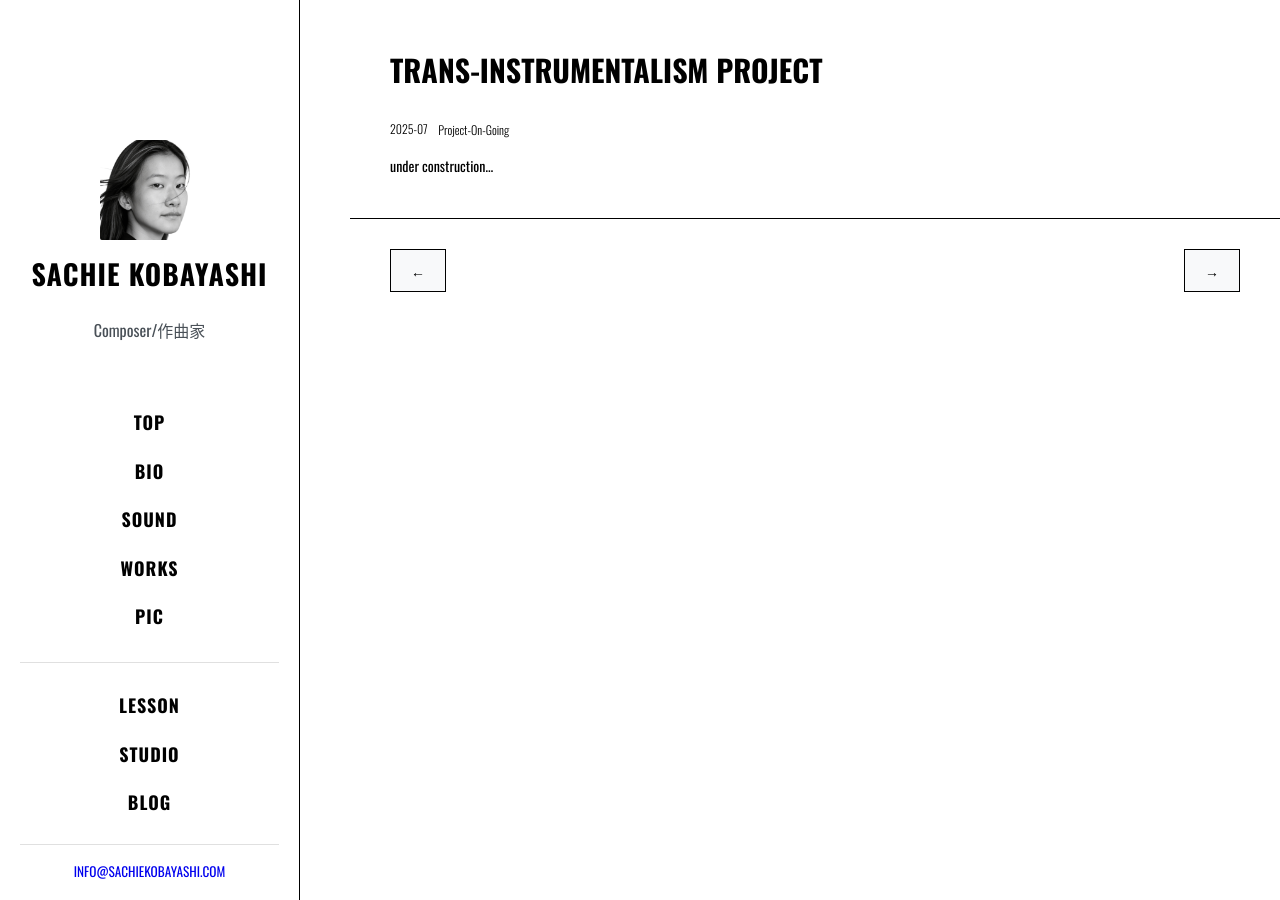
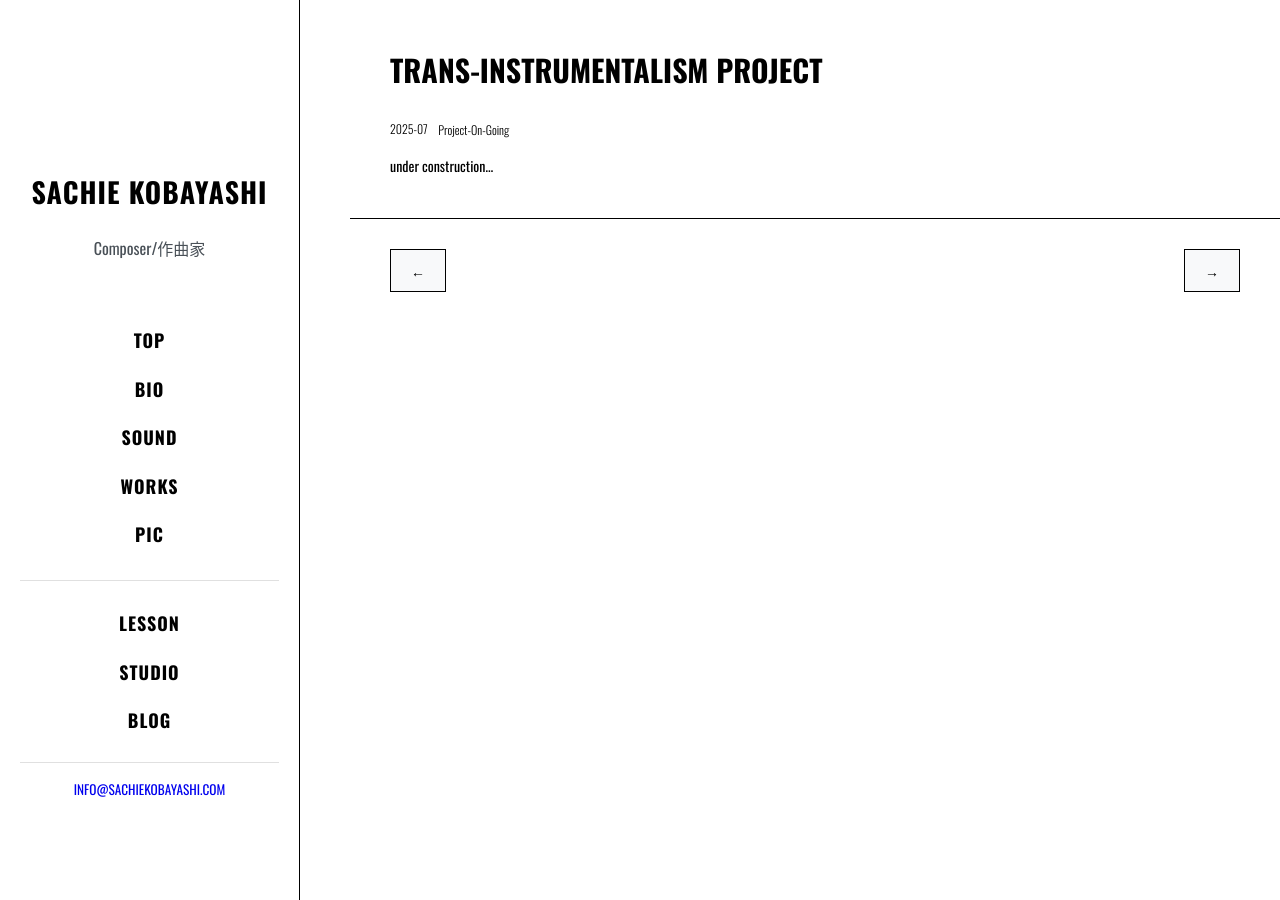
Before and after one commit to kbys88/kbys88.github.io, a Jekyll site: the page built from _posts/2025-07-28-all-TRANS-INSTRUMENTALISM.md, in a window 1280 px wide. Built offline with Jekyll 4.4.1, drawn with Linux system fonts in a browser that asks for light colours; nearby versions of some CDN libraries; some web fonts are replaced.

Commit message:
Update _config.yml

```diff
--- a/_config.yml
+++ b/_config.yml
@@ -2,8 +2,8 @@
 
 description: Composer/作曲家
 
-avatar: https://raw.githubusercontent.com/kbys88/kbys88.github.io/main/images/sachiehome1.png
-favicon: https://raw.githubusercontent.com/kbys88/kbys88.github.io/main/images/favi.ico
+avatar: ""
+favicon: https://raw.githubusercontent.com/kbys88/kbys88.github.io/main/images/sachiehome1.png
 
 navigation:
   - name: Top
```
